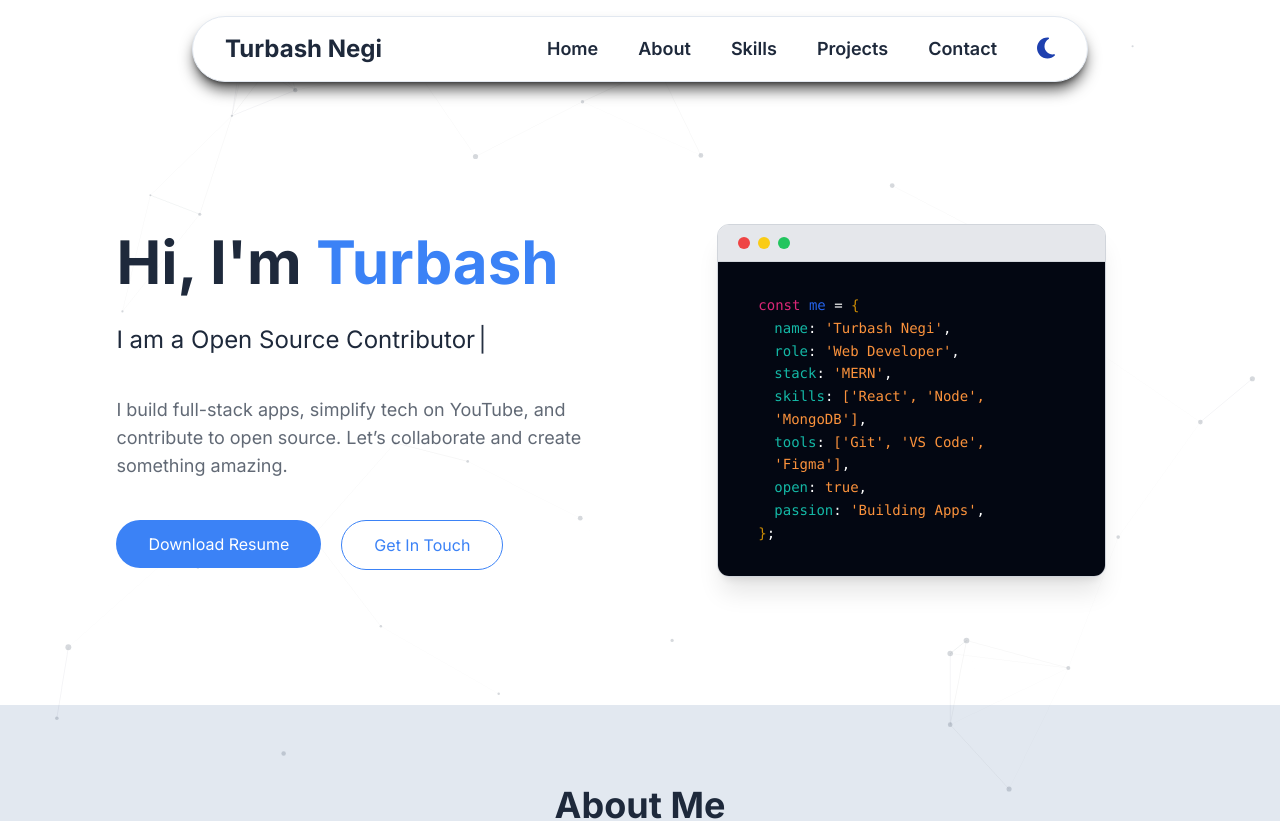
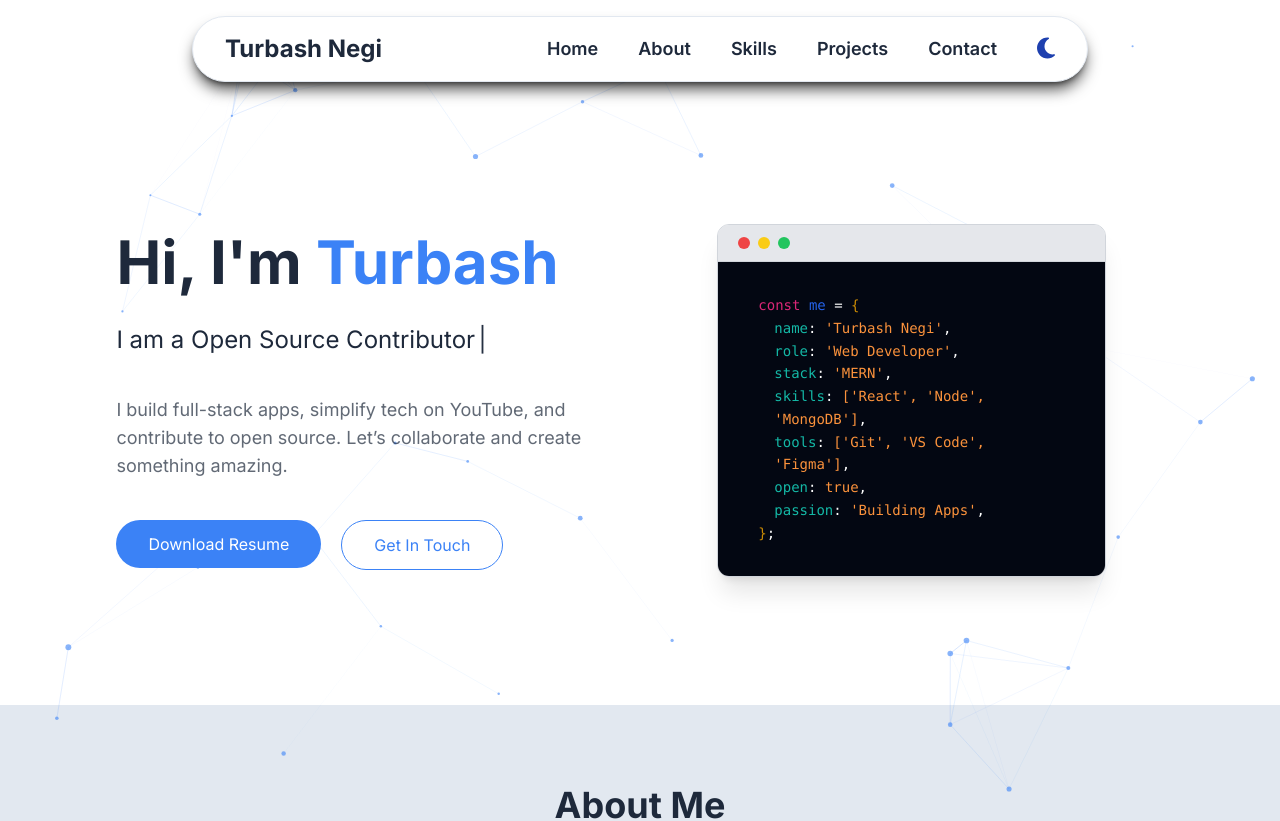
Before and after one commit to shikhar-ag87/Turbash-Portfolio-Website, a React (Create React App) app: page / in a window 1280 px wide. Shown: the top 821 px of the page. Built offline with nearby package versions, Linux system fonts and the light colour scheme.

Commit message:
Changed the colour of background particles to blue in light mode

```diff
--- a/src/components/ParticlesBackground.js
+++ b/src/components/ParticlesBackground.js
@@ -32,17 +32,17 @@ export default function ParticlesBackground() {
     particles: {
       number: { value: 80, density: { enable: true, area: 600 } },
       shape: { type: "circle" },
-      opacity: { value: 0.2 },
+      opacity: { value: isDark?0.2:0.6 },
       size: { value: { min: 1, max: 3 } },
       move: { enable: true, speed: 0.6 },
       color: {
-        value: isDark ? "#e5e7eb" : "#334155"  // slate-200 in dark, slate-800 in light
+        value: isDark ? "#e5e7eb" : "#3b82f6"  // slate-200 in dark, slate-800 in light
       },
       links: {
         enable: true,
         distance: 180,
-        color: isDark ? "#e5e7eb" : "#334155",
-        opacity: 0.2,
+        color: isDark ? "#e5e7eb" : "#3b82f6",
+        opacity: isDark?0.2:0.6,
         width: 0.2,
       },
     },
```
